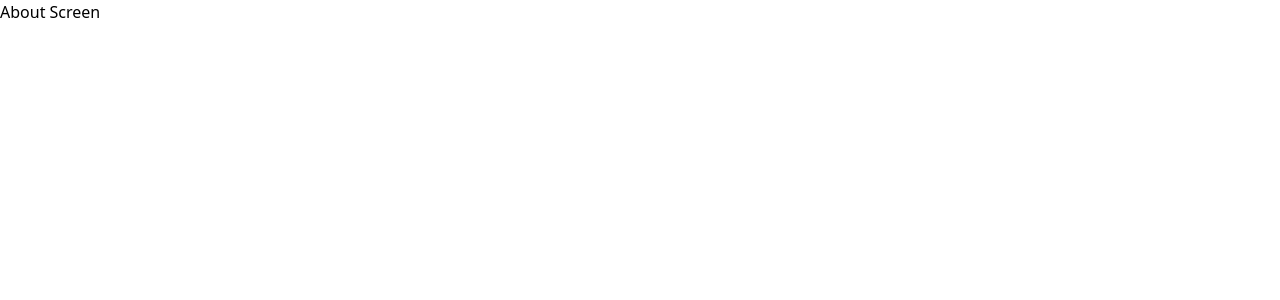
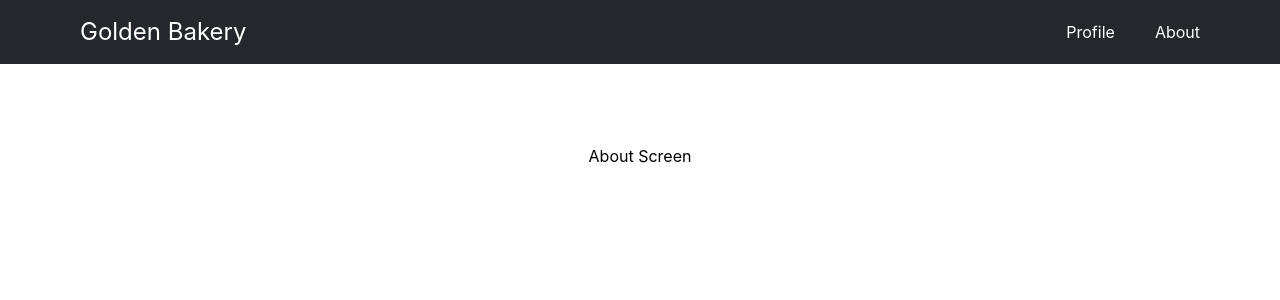
Before and after one commit to shaikabbas051/nextjs-site, a Next.js app: page /about in a window 1280 px wide. Shown: the top 300 px of the page. Built offline with nearby package versions, Linux system fonts and the light colour scheme.

Commit message:
added layour

```diff
--- a/pages/_app.js
+++ b/pages/_app.js
@@ -1,5 +1,72 @@
 import "tailwindcss/tailwind.css";
 import "../styles/globals.css";
+import Link from "next/link";
+import Head from "next/head";
+
 export default function MyApp({ Component, pageProps }) {
-  return <Component {...pageProps} />;
+  return (
+    <Layout>
+      <Component {...pageProps} />
+    </Layout>
+  );
 }
+function Layout(props) {
+  return (
+    <div className="">
+      <Head>
+        <title>Golden Bakery</title>
+        <meta name="description" content="Bakery description" />
+        <link rel="icon" href="/favicon.ico" />
+      </Head>
+      <header className="flex justify-between px-20 items-center h-16">
+        <Link href={"/"}>
+          <div className={"text-2xl link"}>Golden Bakery</div>
+        </Link>
+        <div className="flex  gap-10">
+          <Link href={"/profile"}>
+            <h3 className="link">Profile</h3>
+          </Link>
+          <Link
+            href={{
+              pathname: "/about",
+              query: { name: "test" },
+            }}
+          >
+            <h3 className="link">About</h3>
+          </Link>
+        </div>
+      </header>
+      <main className="w-max m-auto py-20">{props.children}</main>
+      <style jsx>{`
+        @media (max-width: 600px) {
+          .grid {
+            width: 100%;
+            flex-direction: column;
+          }
+        }
+      `}</style>
+
+      <style jsx global>{`
+        html,
+        body {
+          padding: 0;
+          margin: 0;
+          font-family: -apple-system, BlinkMacSystemFont, Segoe UI, Roboto,
+            Oxygen, Ubuntu, Cantarell, Fira Sans, Droid Sans, Helvetica Neue,
+            sans-serif;
+        }
+
+        * {
+          box-sizing: border-box;
+        }
+        header {
+          background-color: #24272c;
+          color: white;
+        }
+        .link:hover {
+          cursor: pointer;
+        }
+      `}</style>
+    </div>
+  );
+}
--- a/pages/about.js
+++ b/pages/about.js
@@ -1,14 +1,13 @@
 import Head from "next/head";
 
-export default function About(){
+export default function About() {
   return (
     <>
       <Head>
-            <title>About</title>
-            <meta name="description" content="This is profile page"/>
+        <meta name="description" content="This is profile page" />
         <link rel="icon" href="/favicon.ico" />
       </Head>
       <h1>About Screen</h1>
     </>
-    )
+  );
 }
--- a/pages/index.js
+++ b/pages/index.js
@@ -4,31 +4,14 @@ import Link from "next/link";
 export default function Home(props) {
   const updatedList = props.data.slice(0, 15);
   return (
-    <div className="container">
-      <header className="">
-        <div className="flex h-16 justify-center items-center gap-4 border-b-1 border-black">
-          <Link href={"/profile"} className="card">
-            <h3 className="card">Profile</h3>
-          </Link>
-
-          <Link
-            href={{
-              pathname: "/about",
-              query: { name: "test" },
-            }}
-            className="card"
-          >
-            <h3 className="card">About</h3>
-          </Link>
-        </div>
-      </header>
-      <main className="p-10">
+    <div>
+      <ul className="list-disc">
         {updatedList.map((item) => (
-          <p key={item.id} className="p-2">
-            {item.id}. {item.title}
-          </p>
+          <li key={item.id} className="p-2">
+            {item.title}
+          </li>
         ))}
-      </main>
+      </ul>
 
       <style jsx>{`
         @media (max-width: 600px) {
@@ -39,20 +22,7 @@ export default function Home(props) {
         }
       `}</style>
 
-      <style jsx global>{`
-        html,
-        body {
-          padding: 0;
-          margin: 0;
-          font-family: -apple-system, BlinkMacSystemFont, Segoe UI, Roboto,
-            Oxygen, Ubuntu, Cantarell, Fira Sans, Droid Sans, Helvetica Neue,
-            sans-serif;
-        }
-
-        * {
-          box-sizing: border-box;
-        }
-      `}</style>
+      <style jsx global>{``}</style>
     </div>
   );
 }
@@ -60,5 +30,5 @@ export async function getServerSideProps() {
   // console.log("initial");
   const res = await fetch("https://jsonplaceholder.typicode.com/todos");
   const json = await res.json();
-  return { data: json };
+  return { props: { data: json } };
 }
```
Lines whose indentation alone changed are shown as unchanged.
